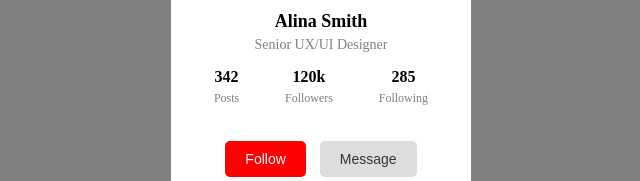
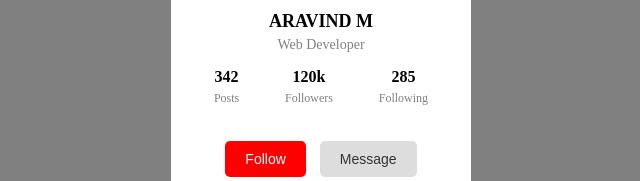
Before and after one commit to aravind378/invite_card, a plain HTML site: page index.html in a window 1280 px wide. Shown: the part 366-547 px from the top of the page, 319-959 px from the left. Drawn offline with Linux system fonts and the light colour scheme.

Commit message:
Update index.html

```diff
--- a/index.html
+++ b/index.html
@@ -11,8 +11,8 @@
      <div class="card1">
 
          <img src="panther.jpeg">
-         <h2>Alina Smith</h2>
-         <p>Senior UX/UI Designer</p>
+         <h2>ARAVIND M</h2>
+         <p>Web Developer</p>
 
      	     <div class="card2">
 			     <div>
```
